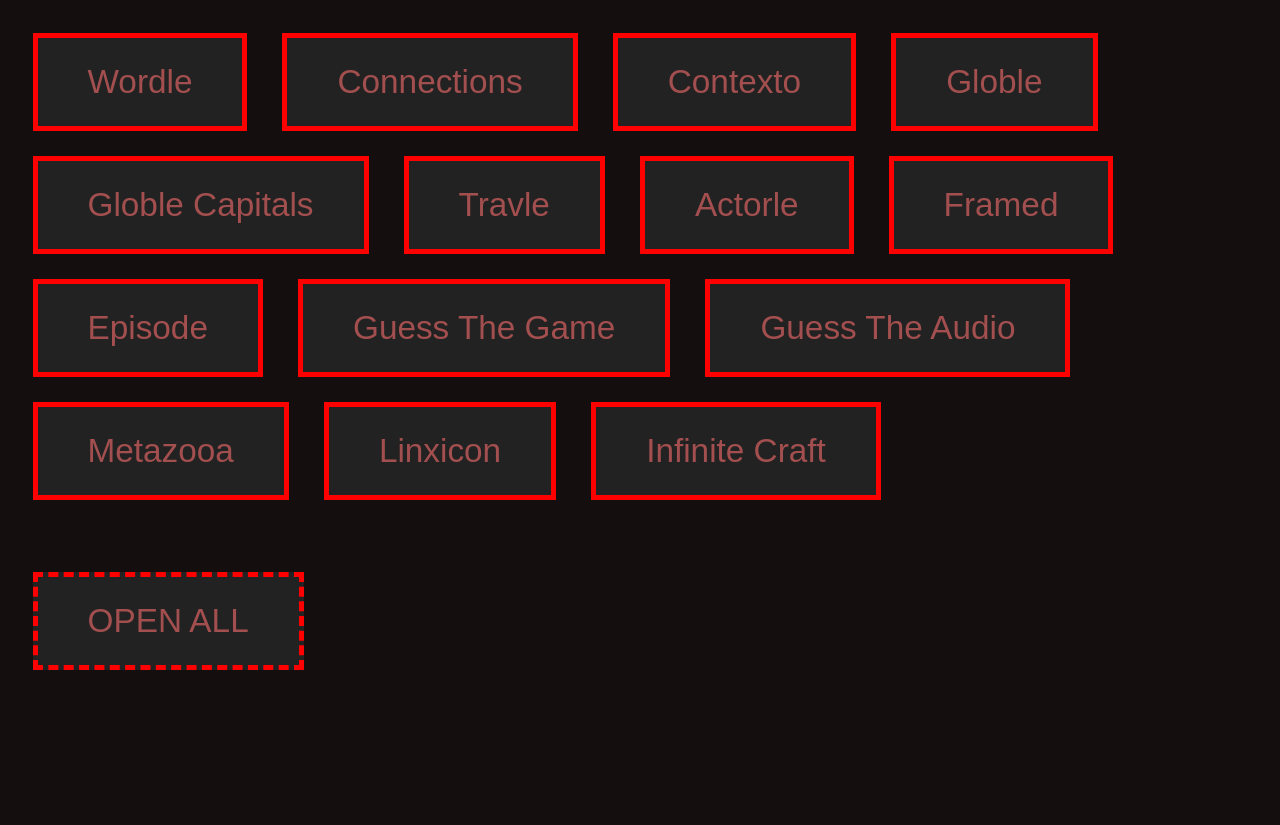
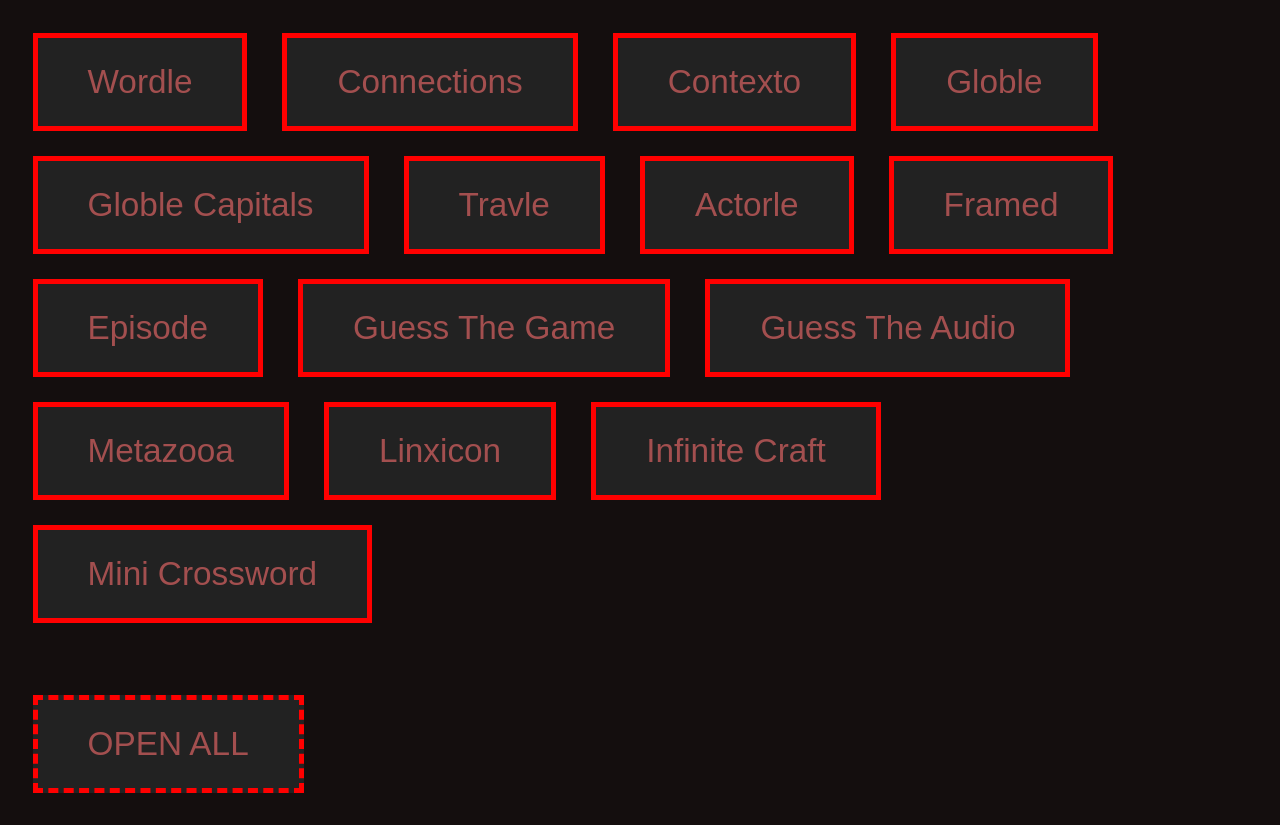
Before and after one commit to Not-A-Zinger/Zinger-dle, a plain HTML site: page index.html in a window 1280 px wide. Before the commit the page ends 800 px from the top, so only its background shows below. Drawn offline with Linux system fonts and the light colour scheme.

Commit message:
Update index.html
Added "Mini Crossword" button

```diff
--- a/index.html
+++ b/index.html
@@ -24,6 +24,7 @@
     <button><a href="https://metazooa.com/" target="_blank">Metazooa</a></button>
     <button><a href="https://linxicon.com/" target="_blank">Linxicon</a></button>
     <button><a href="https://neal.fun/infinite-craft/" target="_blank">Infinite Craft</a></button>
+    <button><a href="https://www.nytimes.com/crosswords/game/mini" target="_blank">Mini Crossword</a></button>
     <br><br>
     <button id="all" onclick="return confirmation()" type="submit"><a >OPEN ALL</a></button>
 </body>
```
